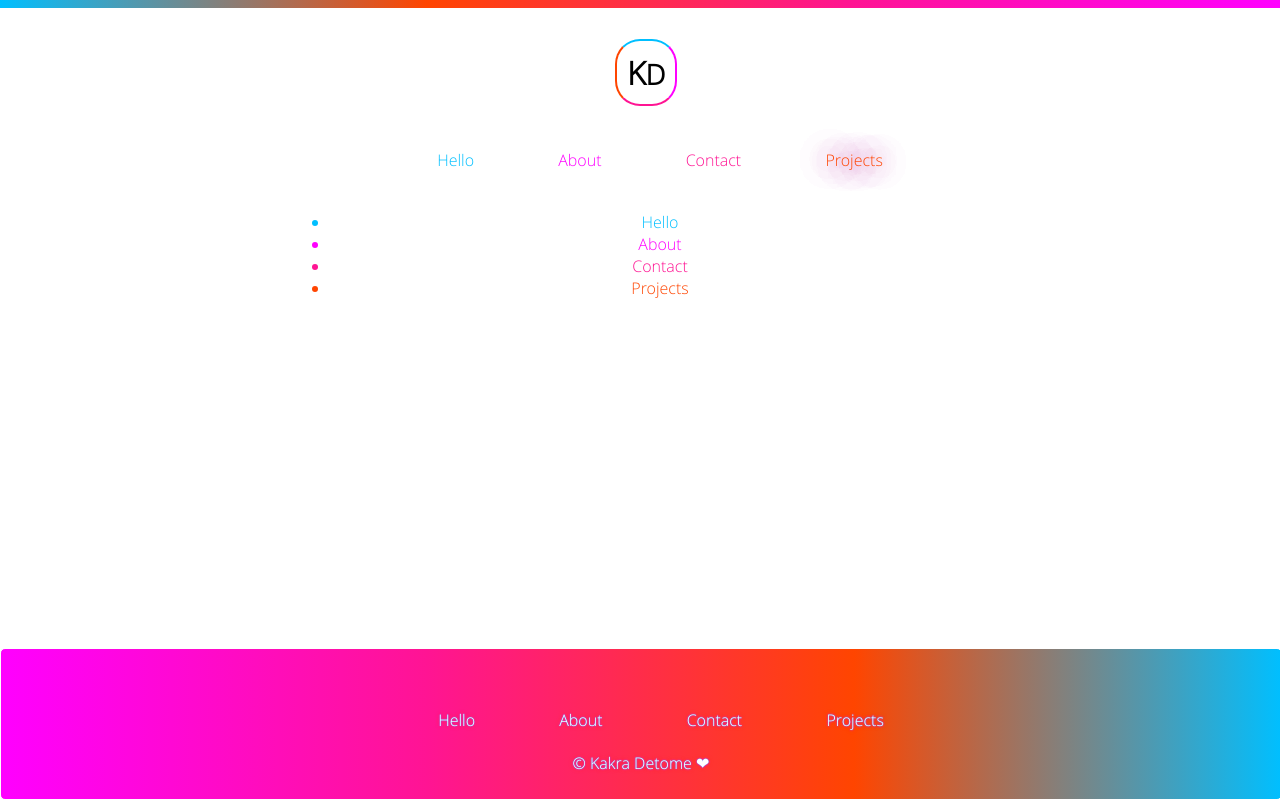
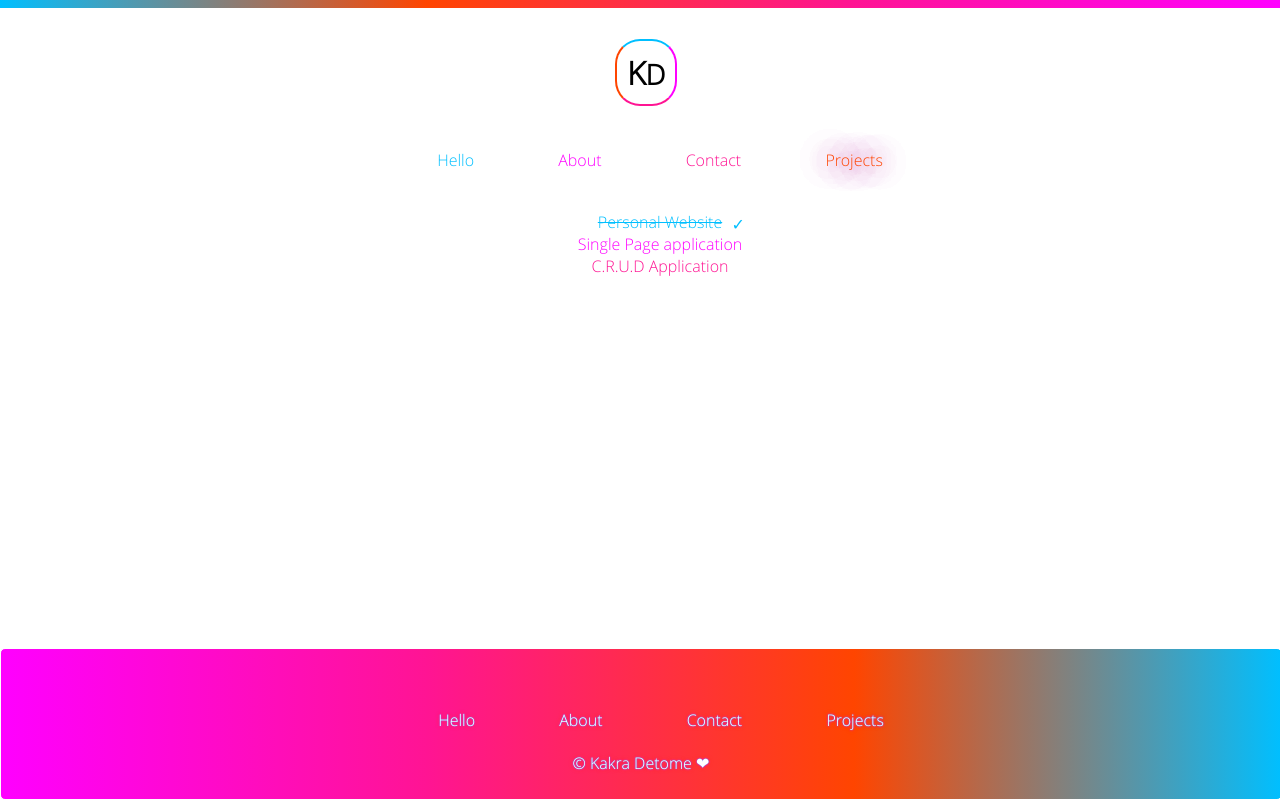
Before and after one commit to kakradetome/kakraDetome, a plain HTML site: page projects.html in a window 1280 px wide. Drawn offline with Linux system fonts and the light colour scheme.

Commit message:
last edit

```diff
--- a/css/kay.css
+++ b/css/kay.css
@@ -53,10 +53,7 @@ body {
     color: deepskyblue;
 }
 
-#subContent p ul a{
 
-    color: #000;
-}
 
 #navigation{
     width: 700px;
@@ -73,15 +70,31 @@ a{
     text-decoration: none;
 }
 
-#subContent p ul a{
-    color: #000;
+
+
+#subContent li{
+    list-style-type:none;
 }
+
+.crossedOut{
+    text-decoration: line-through;
+}
+
+.floatLeft{
+    position: absolute;
+    top:213px;
+    right: 535px;
+}
+
+
 
 #navigation ul li{
     list-style-type: none;
     display: inline;
     margin: 0px 40px 0px 40px;
 }
+
+
 
 #navigation a:hover{
     text-shadow: 0 0 30px deepskyblue, 0 0 30px fuchsia, 0 0 30px deeppink, 0 0 30px orangered;
--- a/projects.html
+++ b/projects.html
@@ -4,6 +4,7 @@
         <meta charset="utf-8">
         <title>Projects - Kakra Detome</title>
         <link rel="stylesheet" type="text/css" href="css/kay.css">
+        <script></script>
     </head>
     <body>
         <div id="headerProjects">&nbsp;</div>
@@ -17,13 +18,12 @@
                     <span class="backgroundHover"><a class="orangered" href="projects.html"><li>Projects</li></a></span>
                 </ul>
             </div>
-            <div id="subContent">
+            <div id="subContent" class="projects">
                 <p>
                     <ul>
-                        <a class="deepskyblue" href="index.html"><li>Hello</li></a>
-                        <a class="fuchsia" href="about.html"><li>About</li></a>
-                        <a class="deeppink"href="contact.html"><li>Contact</li></a>
-                        <a class="orangered" href="projects.html"><li>Projects</li></a>
+                        <a class="deepskyblue" href="index.html"><li class="crossedOut">Personal Website </li><span class="floatLeft">&#10003;</span></a>
+                        <a class="fuchsia"><li>Single Page application</li></a>
+                        <a class="deeppink"><li>C.R.U.D Application</li></a>
                     </ul>
                 </p>
             </div>
```
